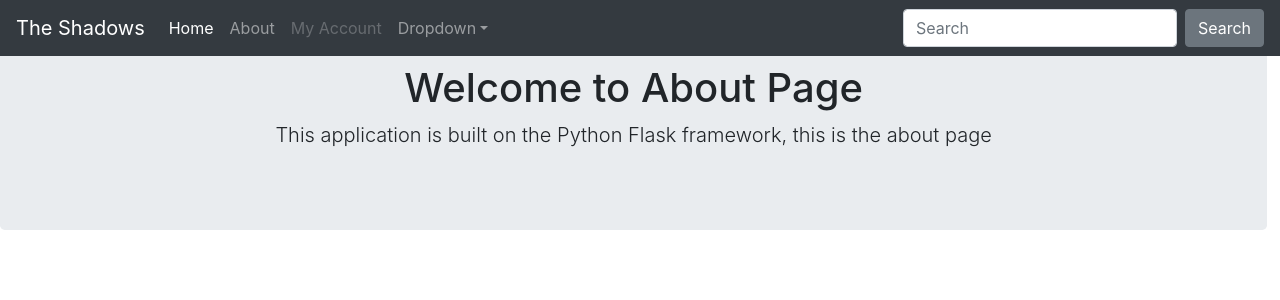
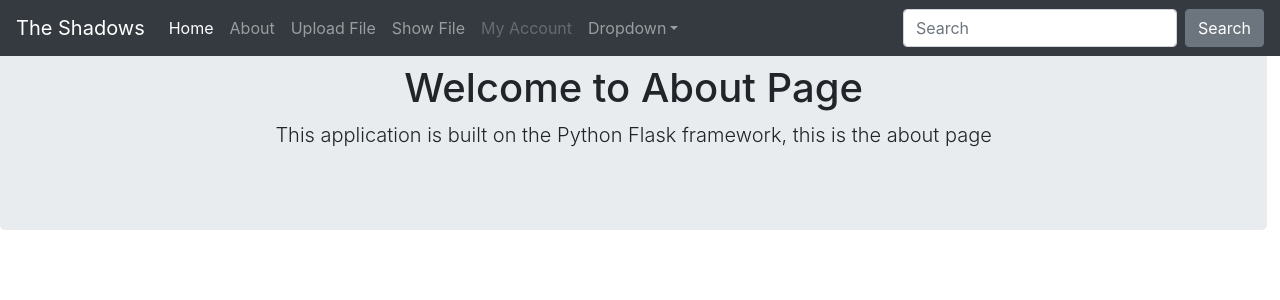
Before and after one commit to Rorywork/The-Shadows, a Flask app: template templates/about.html in a window 1280 px wide. Shown: the top 300 px of the page. Run offline with Flask 2, Linux system fonts and the light colour scheme; the template is opened without the code that fills it, so the values that code supplies are empty; some libraries are stand-ins or nearby versions.

Commit message:
Added route for profile page

```diff
--- a/app.py
+++ b/app.py
@@ -9,6 +9,8 @@ app.config["MONGO_DBNAME"] = 'myTestDB'
 app.config["MONGO_URI"] = 'mongodb+srv://root:B4dmintonC0d3@myfirstcluster-tdray.mongodb.net/myTestDB?retryWrites=true&w=majority'
 
 mongo = PyMongo(app)
+
+
 
 
 #@app.route('/get_tasks')
@@ -24,12 +26,47 @@ def about():
     return render_template('tasks.html', tasks=mongo.db.myFirstMDB.find())
 
 
+
+@app.route('/upload')
+def upload():
+    return '''
+        <form method="POST" action="/create" enctype="multipart/form-data">
+            <input type="text" name="username">
+            <input type="file" name="profile_image">
+            <input type="submit">
+        </form>
+    '''
+
+@app.route('/create', methods=['POST'])
+def create():
+    if 'profile_image' in request.files:
+        profile_image = request.files['profile_image']
+        mongo.save_file(profile_image.filename, profile_image)
+        mongo.db.users.insert({'username' : request.form.get('username'), 'profile_image_name' : profile_image.filename})
+
+    return 'Done!'
+
+@app.route('/file/<filename>')
+def file(filename):
+    return mongo.send_file(filename)
+
+@app.route('/profile/<username>')
+def profile(username):
+    user = mongo.db.users.find_one_or_404({'username' : username})
+    return f'''
+        <h1>{username}</h1>
+        <img src="{url_for('file', filename=user['profile_image_name'])}">
+    '''
+
+
+
+# !!!!!!!!!!!!!!!!!!!!!!!!!!!!!!!!!!!!!!!!!!
 if __name__ == '__main__':
     app.run(debug=True)
+
+# The above is required for local development but
+# needs to be commented out to run in Heroku and replaced with the below code
 
 #if __name__ == '__main__':
 #    from os import environ
 #    app.run(debug=False, host='0.0.0.0',port=environ.get("PORT", 5000))
-
-
-# test code c
--- a/templates/includes/_navbar.html
+++ b/templates/includes/_navbar.html
@@ -11,6 +11,12 @@
             </li>
             <li class="nav-item">
               <a class="nav-link" href="/about">About</a>
+            </li>
+            <li class="nav-item">
+              <a class="nav-link" href="/upload">Upload File</a>
+            </li>
+            <li class="nav-item">
+              <a class="nav-link" href="/show">Show File</a>
             </li>
             <li class="nav-item">
               <a class="nav-link disabled" href="/myaccount" tabindex="-1" aria-disabled="true">My Account</a>
```
